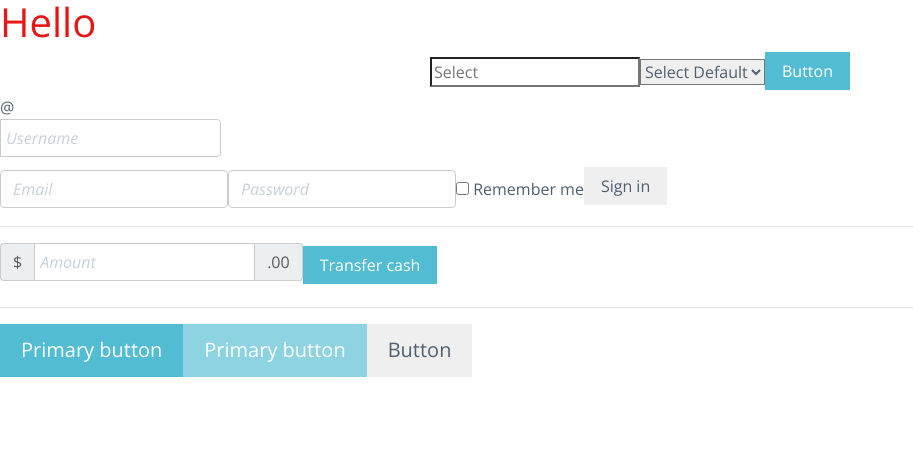
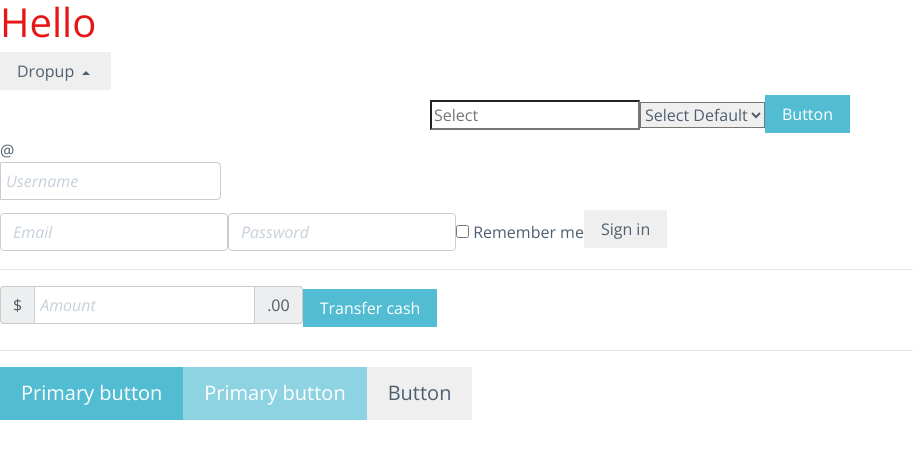
Before and after one commit to Malleus-Sasha/balance-money-ng, an Angular app: page / in a window 1280 px wide. Shown: the top 458 px of the page, without its empty margins (0-913 px from the left). Built offline with nearby package versions, Linux system fonts and the light colour scheme.

Commit message:
[task-102 ] dropdown review: myself

```diff
--- a/src/app/app.component.html
+++ b/src/app/app.component.html
@@ -1,4 +1,27 @@
 <h1>{{title}}</h1>
+
+<div class="dropup">
+    <button class="btn btn-default dropdown-toggle" type="button" id="dropdownMenu2" data-toggle="dropdown" aria-haspopup="true"
+        aria-expanded="false">
+        Dropup
+        <span class="caret"></span>
+    </button>
+    <ul class="dropdown-menu" aria-labelledby="dropdownMenu2">
+        <li>
+            <a href="#">Action</a>
+        </li>
+        <li>
+            <a href="#">Another action</a>
+        </li>
+        <li>
+            <a href="#">Something else here</a>
+        </li>
+        <li role="separator" class="divider"></li>
+        <li>
+            <a href="#">Separated link</a>
+        </li>
+    </ul>
+</div>
 
 <div class="btn-group-center">
     <input type="text" placeholder="Select">
```
